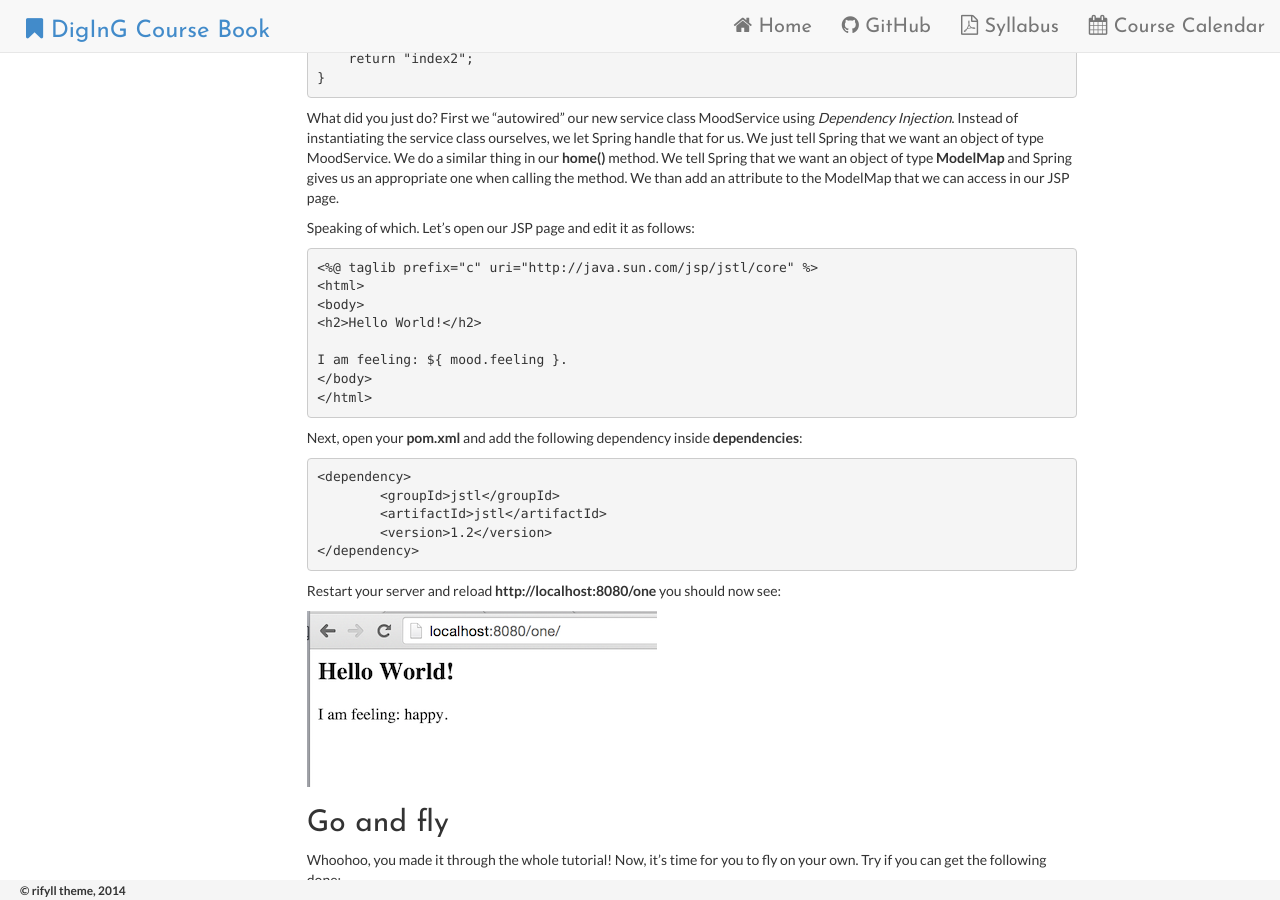
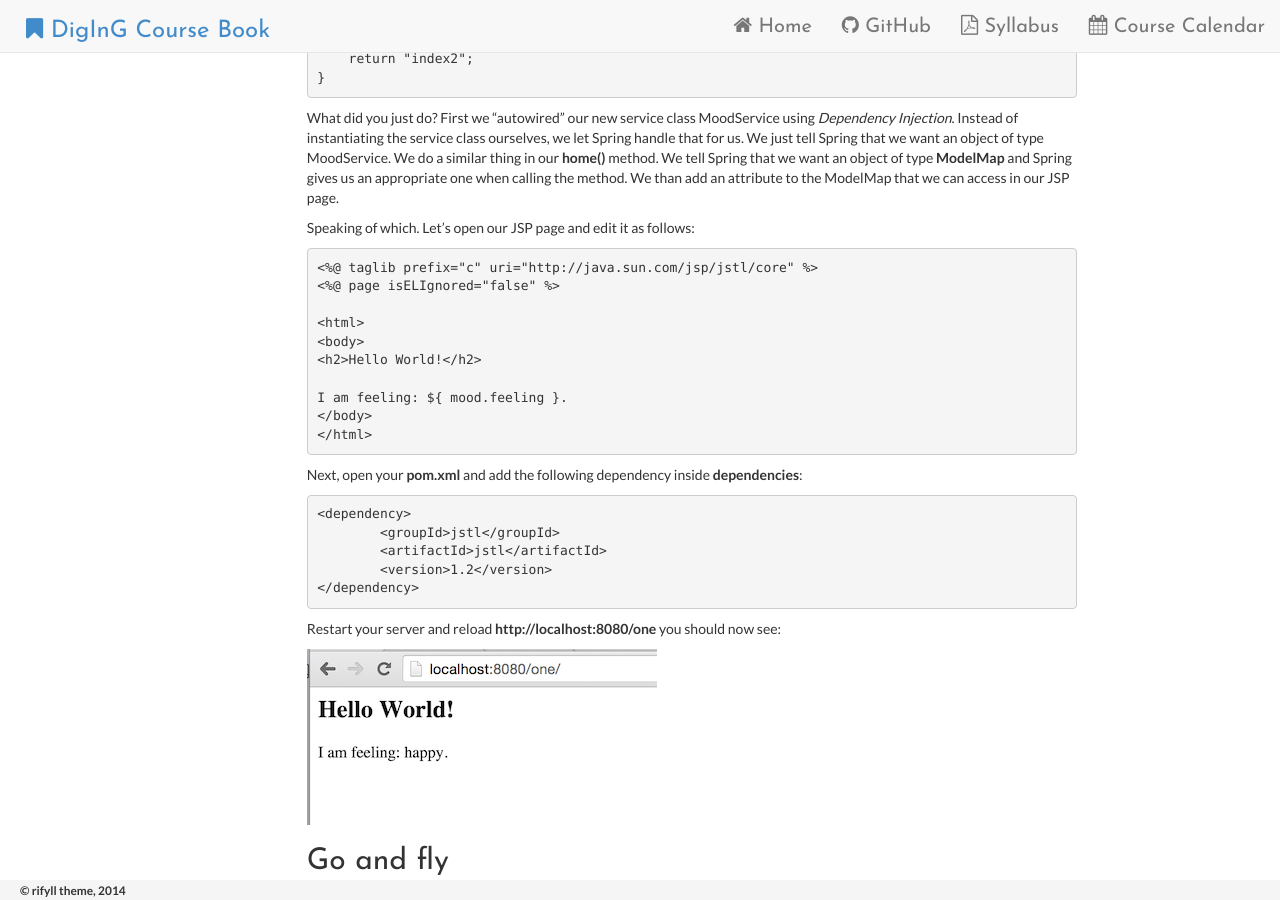
Before and after one commit to diging/course-book, a Jekyll site: the page built from _posts/2015-09-09-spring-tutorial-one.md, in a window 1280 px wide and 900 px high, scrolled down 9671 px. Built offline with Jekyll 4.4.1, drawn with Linux system fonts in a browser that asks for light colours; nearby versions of some CDN libraries.

Commit message:
fix for tsp page

```diff
--- a/_posts/2015-09-09-spring-tutorial-one.md
+++ b/_posts/2015-09-09-spring-tutorial-one.md
@@ -361,6 +361,8 @@
 Speaking of which. Let's open our JSP page and edit it as follows:
 
     <%@ taglib prefix="c" uri="http://java.sun.com/jsp/jstl/core" %>
+    <%@ page isELIgnored="false" %>
+
     <html>
     <body>
     <h2>Hello World!</h2>
```
